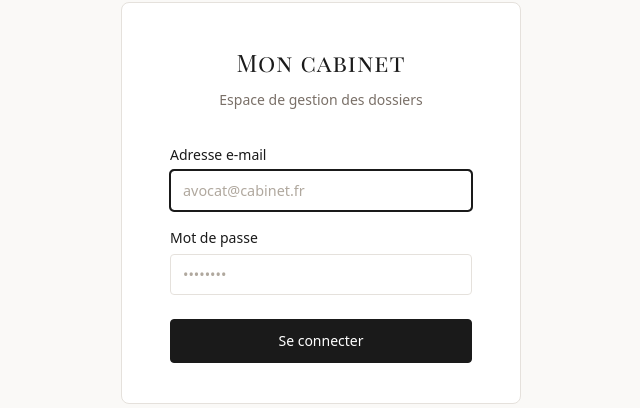
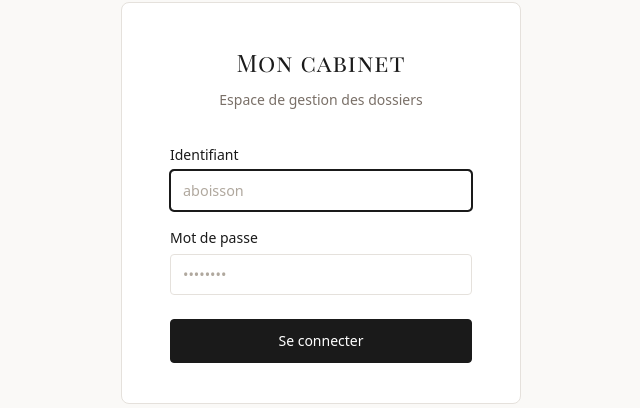
Before and after one commit to ricboro/cabinet-juridique, a FastAPI app: page /login in a window 1280 px wide. Shown: the part 197-605 px from the top of the page, without its empty margins (319-959 px from the left). Run offline with FastAPI, Linux system fonts and the light colour scheme.

Commit message:
feat: identifiant de connexion libre (suppression validation email)
Le champ login accepte désormais un identifiant simple (ex: aboisson)
sans contrainte de format email. Schéma Pydantic : EmailStr -> str.
Champ HTML : type="email" -> type="text", label "Identifiant".

Co-Authored-By: Claude Sonnet 4.6 <noreply@anthropic.com>

```diff
--- a/app/schemas.py
+++ b/app/schemas.py
@@ -1,7 +1,7 @@
 from __future__ import annotations
 import datetime
 from typing import Optional
-from pydantic import BaseModel, ConfigDict, EmailStr
+from pydantic import BaseModel, ConfigDict
 
 
 # ---------------------------------------------------------------------------
@@ -11,7 +11,7 @@ from pydantic import BaseModel, ConfigDict, EmailStr
 class AvocatBase(BaseModel):
     nom: str
     prenom: str
-    email: EmailStr
+    email: str
 
 
 class AvocatCreate(AvocatBase):
--- a/app/templates/login.html
+++ b/app/templates/login.html
@@ -26,16 +26,16 @@
 
       <form action="{{ url_for('login_post') }}" method="post" novalidate>
         <div class="form-group">
-          <label for="email">Adresse e-mail</label>
+          <label for="email">Identifiant</label>
           <input
-            type="email"
+            type="text"
             id="email"
             name="email"
             value="{{ email | default('') }}"
             required
-            autocomplete="email"
+            autocomplete="username"
             autofocus
-            placeholder="avocat@cabinet.fr"
+            placeholder="aboisson"
           >
         </div>
 
```
